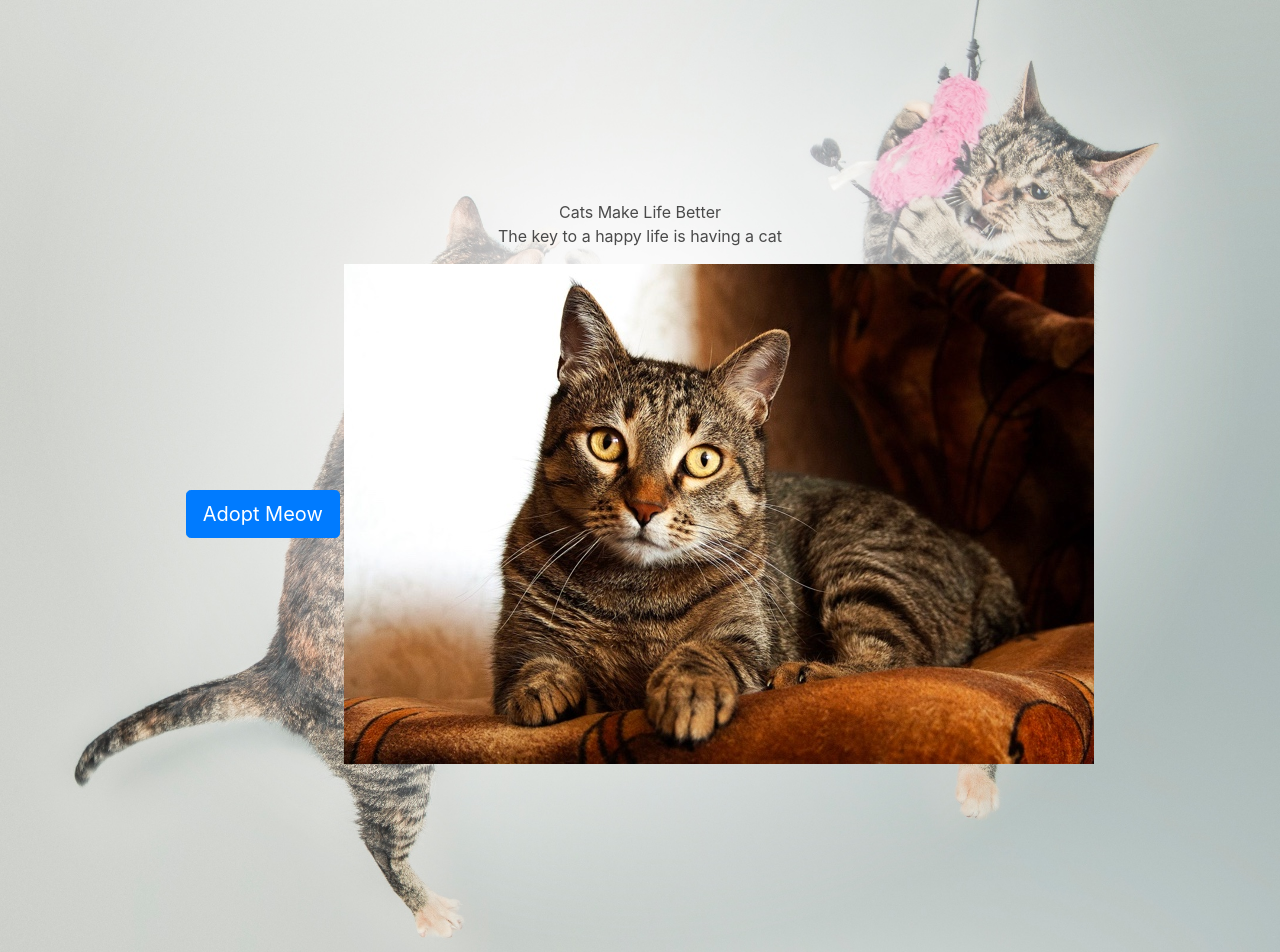
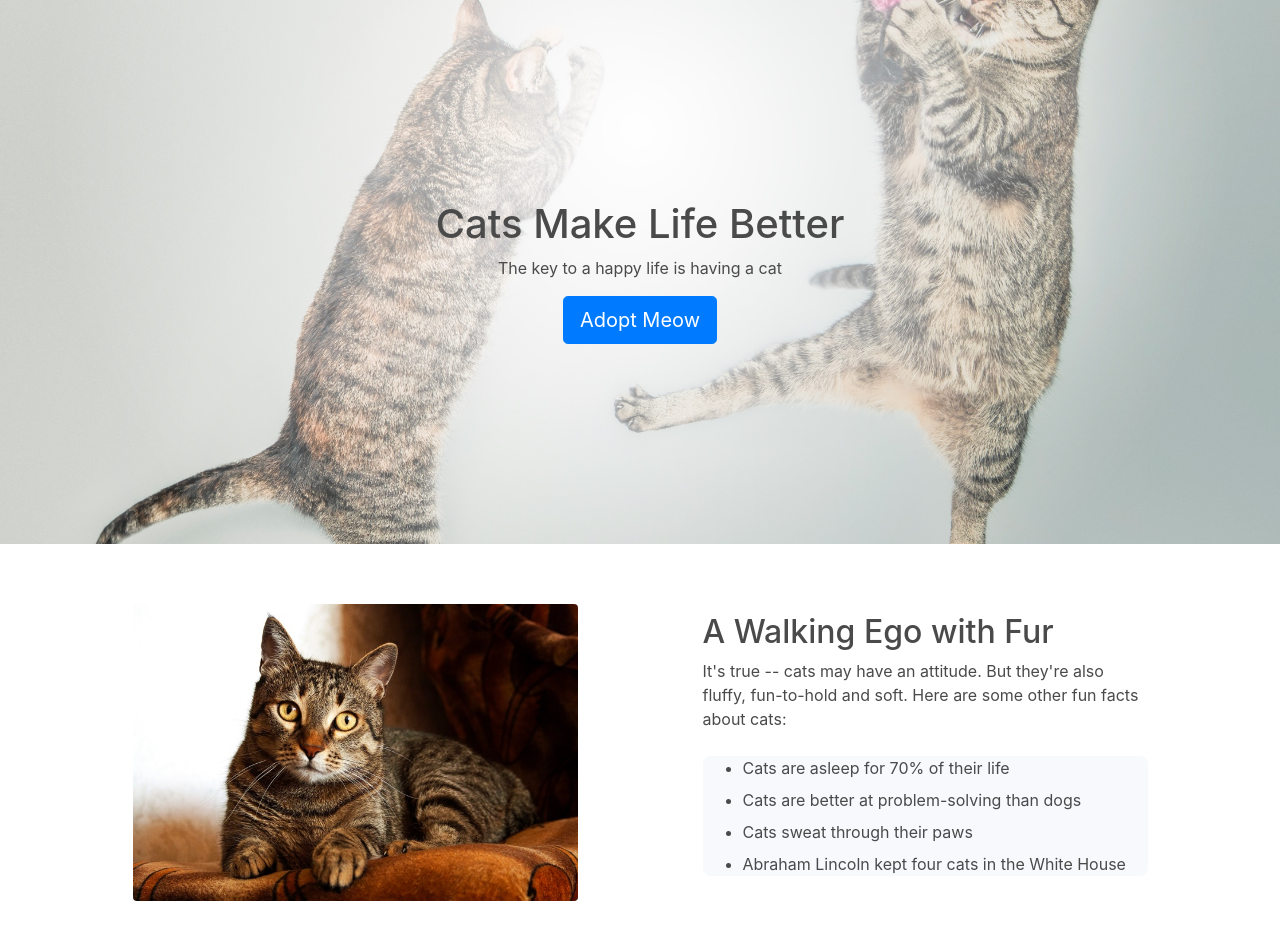
Before and after one commit to fchikwekwe/cats-landing-page, a plain HTML site: page index.html in a window 1280 px wide. Shown: the top 952 px of the page. Drawn offline with nearby package versions, Linux system fonts and the light colour scheme; files whose address does not match are found by name.

Commit message:
updated images and added bootstrap styling

```diff
--- a/index.html
+++ b/index.html
@@ -15,11 +15,10 @@
     <header>
         <div class="container">
             <div class="row">
-                <div class="col text-center"
+                <div class="col text-center">
                     <h1>Cats Make Life Better</h1>
                     <p>The key to a happy life is having a cat</p>
                     <a class="btn btn-primary btn-lg" href="www.sfspca.org/adoptions/cats">Adopt Meow</a>
-                    <img src="img/cattitude.jpg" alt="cute cat">
                 </div>
             </div>
         </div>
@@ -27,7 +26,11 @@
 
     <div class="section first-section">
         <div class="container">
-        <div class="row">
+            <div class="row justify-content-around align-items-center">
+                <div class="col-12 col-lg-5">
+                    <img class="rounded img-fluid"src="img/cattitude.jpg" alt="Cat with Attitude">
+                </div>
+                <div class="col-12 col-lg-5">
                     <h2>A Walking Ego with Fur</h2>
                     <p>It's true -- cats may have an attitude. But they're also fluffy, fun-to-hold and soft. Here are some other fun facts about cats:</p>
 
@@ -40,6 +43,7 @@
                 </div>
             </div>
         </div>
+    </div>
 
     <script src="https://code.jquery.com/jquery-3.2.1.slim.min.js" integrity="sha384-KJ3o2DKtIkvYIK3UENzmM7KCkRr/rE9/Qpg6aAZGJwFDMVNA/GpGFF93hXpG5KkN" crossorigin="anonymous"></script>
     <script src="https://cdnjs.cloudflare.com/ajax/libs/popper.js/1.12.9/umd/popper.min.js" integrity="sha384-ApNbgh9B+Y1QKtv3Rn7W3mgPxhU9K/ScQsAP7hUibX39j7fakFPskvXusvfa0b4Q" crossorigin="anonymous"></script>
```
Lines whose indentation alone changed are shown as unchanged.
